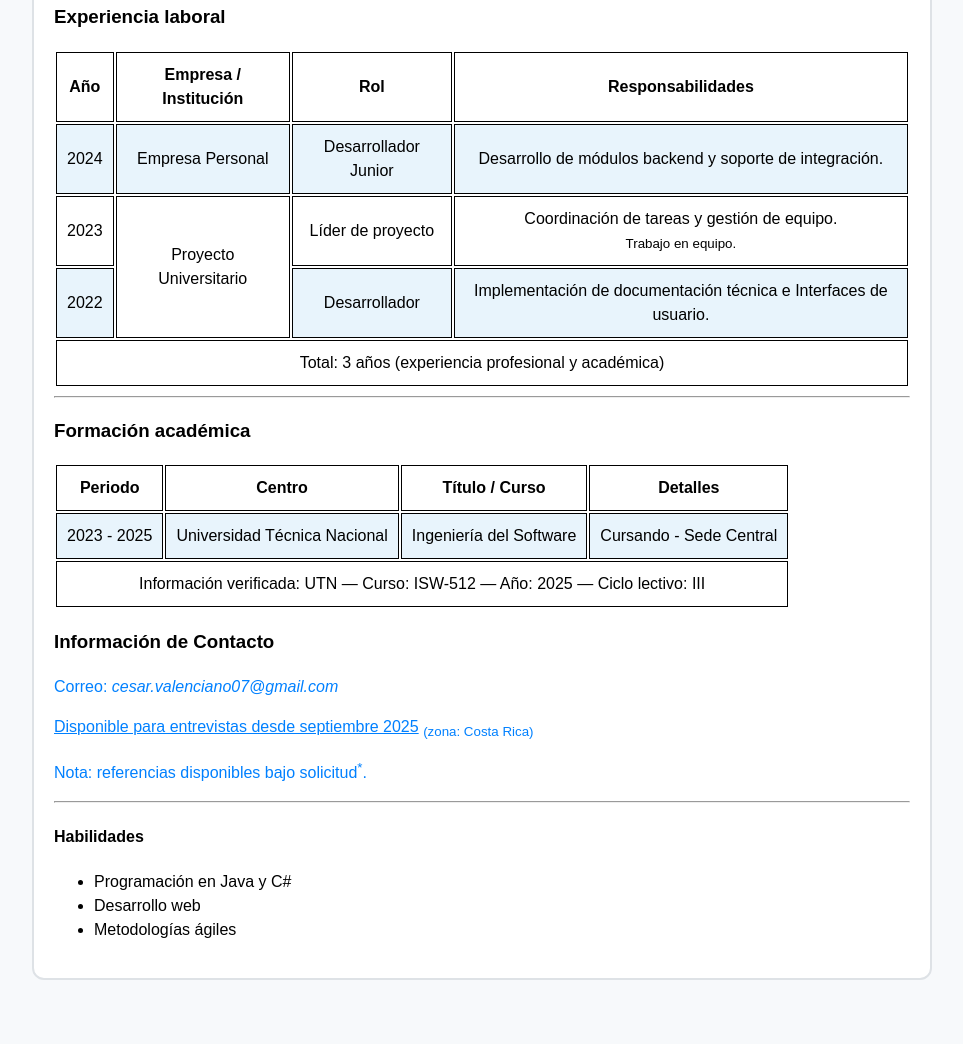
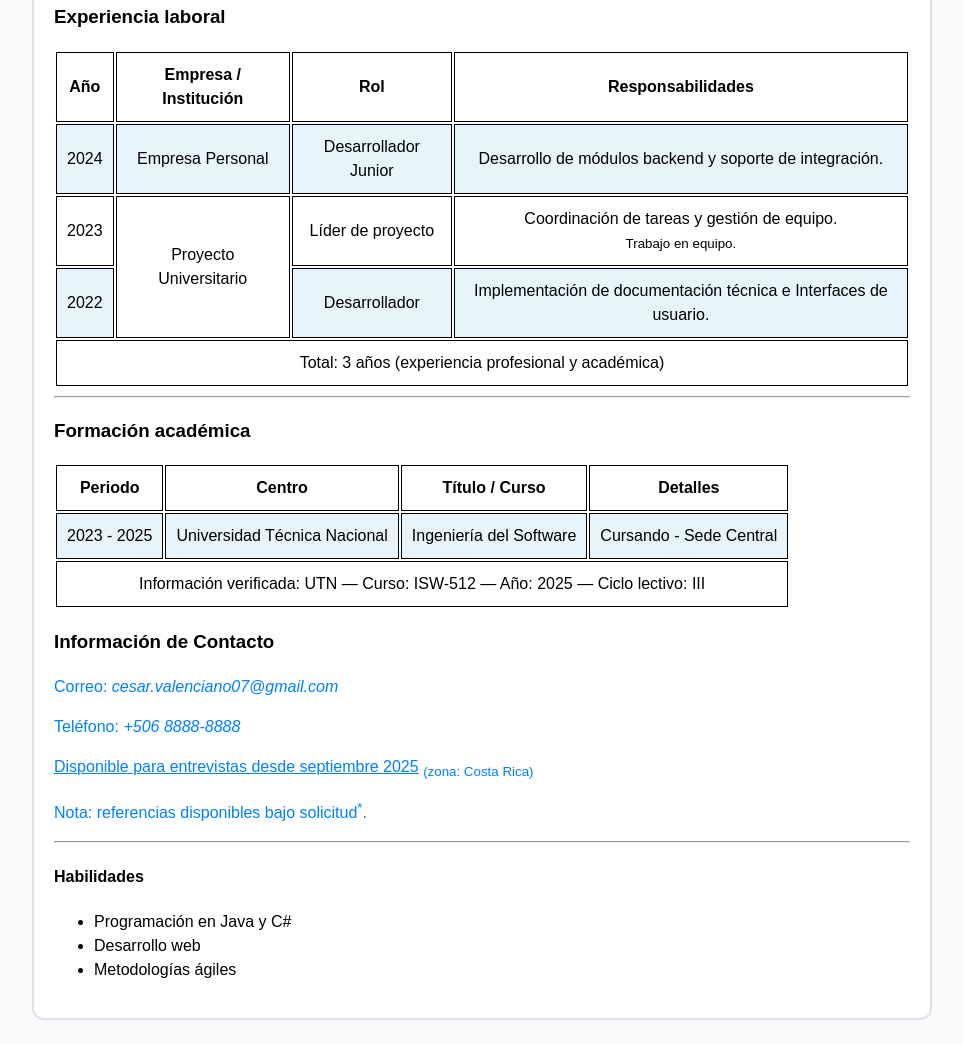
Before and after one commit to Cesar806cr/curriculumSemana2, a plain HTML site: page index.html in a window 1280 px wide. Shown: the part 493-1537 px from the top of the page, without its empty margins (158-1121 px from the left). Before the commit the page ends 1497 px from the top, so only its background shows below. Drawn offline with Linux system fonts and the light colour scheme.

Commit message:
telefono

```diff
--- a/index.html
+++ b/index.html
@@ -166,6 +166,7 @@
      <section id="contacto" class="contacto">
             <h3>Información de Contacto</h3>
             <p>Correo: <i>cesar.valenciano07@gmail.com</i></p>
+            <p>Teléfono: <i>+506 8888-8888</i></p>
             <p><ins>Disponible para entrevistas desde septiembre 2025</ins> <sub> (zona: Costa Rica)</sub></p>
             <p>Nota: referencias disponibles bajo solicitud<sup>*</sup>.</p>
 
```
